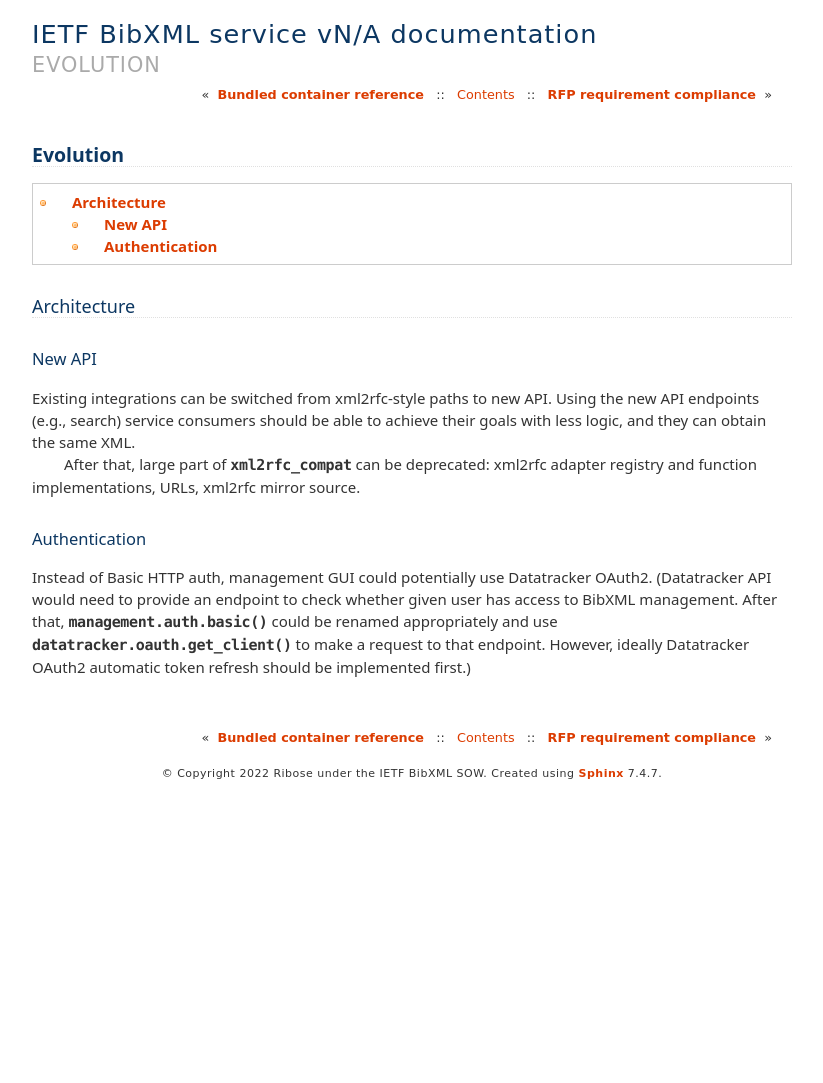
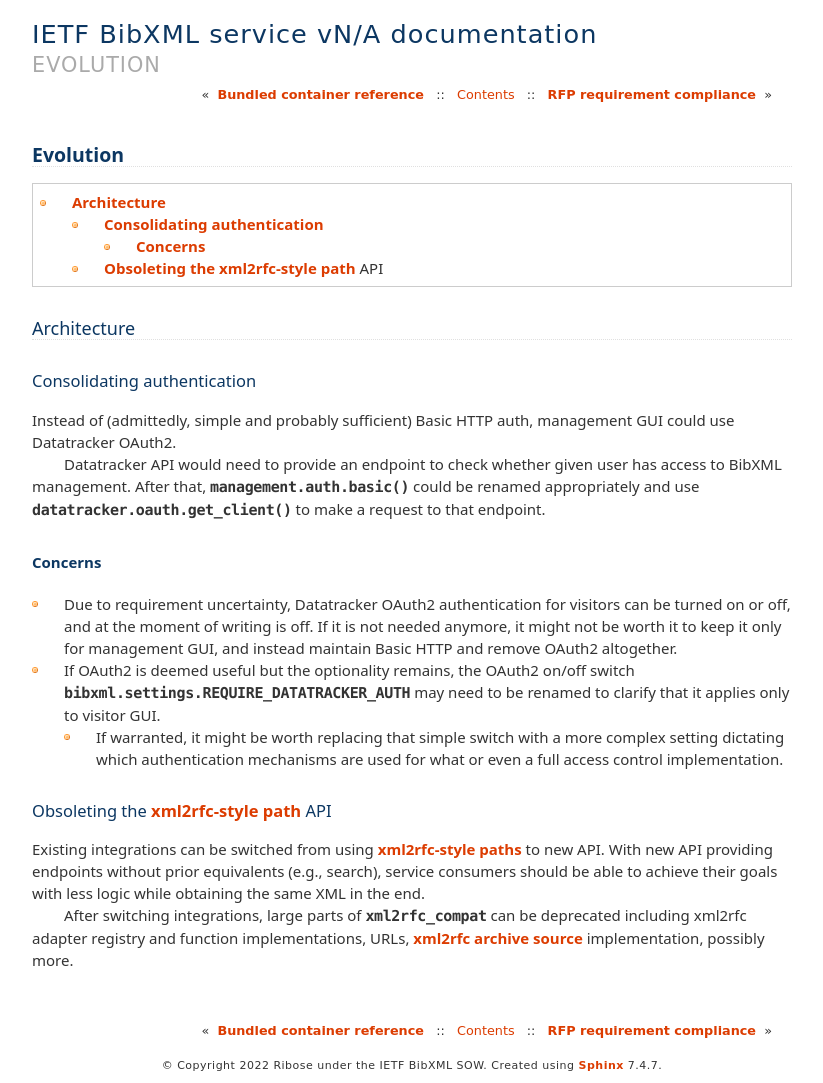
Before and after one commit to ietf-tools/bibxml-service, a Sphinx documentation site: the page built from docs/evolution.rst, in a window 1280 px wide. Shown: the whole page, without its empty margins (228-1051 px from the left). Built offline with Sphinx 7.4.7, drawn with Linux system fonts in a browser that asks for light colours; pages that are not in the unit, such as notebooks, are missing from menus; before the commit the page ends 900 px from its top, so only the background shows below that.

Commit message:
docs(evolution): rephrase/expand first part

```diff
--- a/docs/evolution.rst
+++ b/docs/evolution.rst
@@ -9,24 +9,47 @@ Evolution
 Architecture
 ============
 
-New API
--------
+Consolidating authentication
+----------------------------
 
-Existing integrations can be switched from xml2rfc-style paths to new API.
-Using the new API endpoints (e.g., search)
-service consumers should be able to achieve their goals with less logic,
-and they can obtain the same XML.
+Instead of (admittedly, simple and probably sufficient) Basic HTTP auth,
+management GUI could use Datatracker OAuth2.
 
-After that, large part of :mod:`xml2rfc_compat` can be deprecated:
-xml2rfc adapter registry and function implementations, URLs, xml2rfc mirror source.
-
-Authentication
---------------
-
-Instead of Basic HTTP auth, management GUI could potentially
-use Datatracker OAuth2. (Datatracker API would need to provide
+Datatracker API would need to provide
 an endpoint to check whether given user has access to BibXML management.
 After that, :func:`management.auth.basic` could be renamed appropriately
 and use :func:`datatracker.oauth.get_client()` to make a request to that
-endpoint. However, ideally Datatracker OAuth2 automatic token refresh should
-be implemented first.)
+endpoint.
+
+Concerns
+~~~~~~~~
+
+- Due to requirement uncertainty, Datatracker OAuth2 authentication
+  for visitors can be turned on or off,
+  and at the moment of writing is off.
+  If it is not needed anymore, it might not be worth it to keep it
+  only for management GUI, and instead maintain Basic HTTP
+  and remove OAuth2 altogether.
+
+- If OAuth2 is deemed useful but the optionality remains,
+  the OAuth2 on/off switch
+  :data:`bibxml.settings.REQUIRE_DATATRACKER_AUTH`
+  may need to be renamed to clarify that it applies only to visitor GUI.
+
+  - If warranted, it might be worth replacing that simple switch
+    with a more complex setting
+    dictating which authentication mechanisms are used for what
+    or even a full access control implementation.
+
+Obsoleting the :term:`xml2rfc-style path` API
+---------------------------------------------
+
+Existing integrations can be switched
+from using :term:`xml2rfc-style paths <xml2rfc-style path>` to new API.
+With new API providing endpoints without prior equivalents (e.g., search),
+service consumers should be able to achieve their goals with less logic
+while obtaining the same XML in the end.
+
+After switching integrations, large parts of :mod:`xml2rfc_compat` can be deprecated
+including xml2rfc adapter registry and function implementations, URLs,
+:term:`xml2rfc archive source` implementation, possibly more.
```
